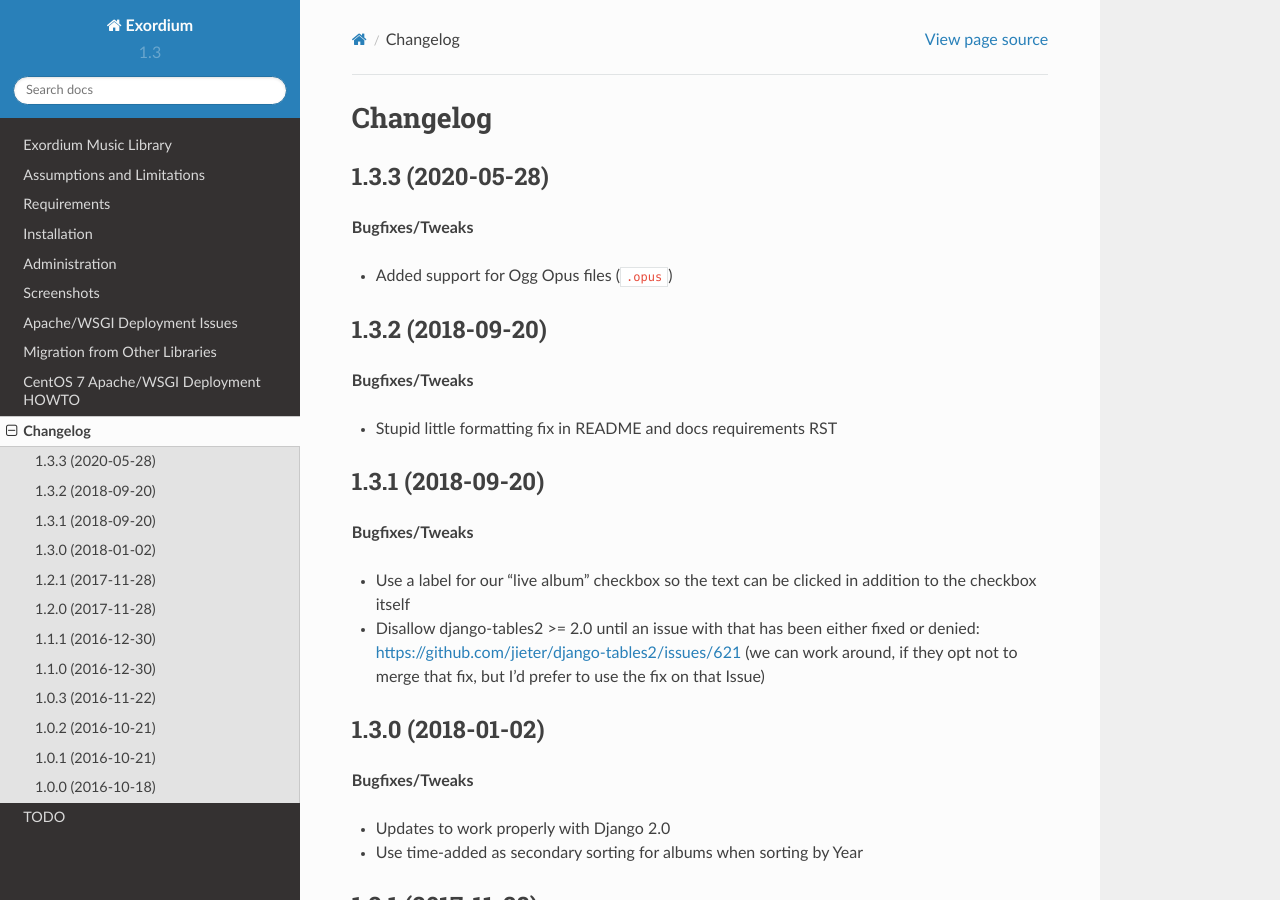
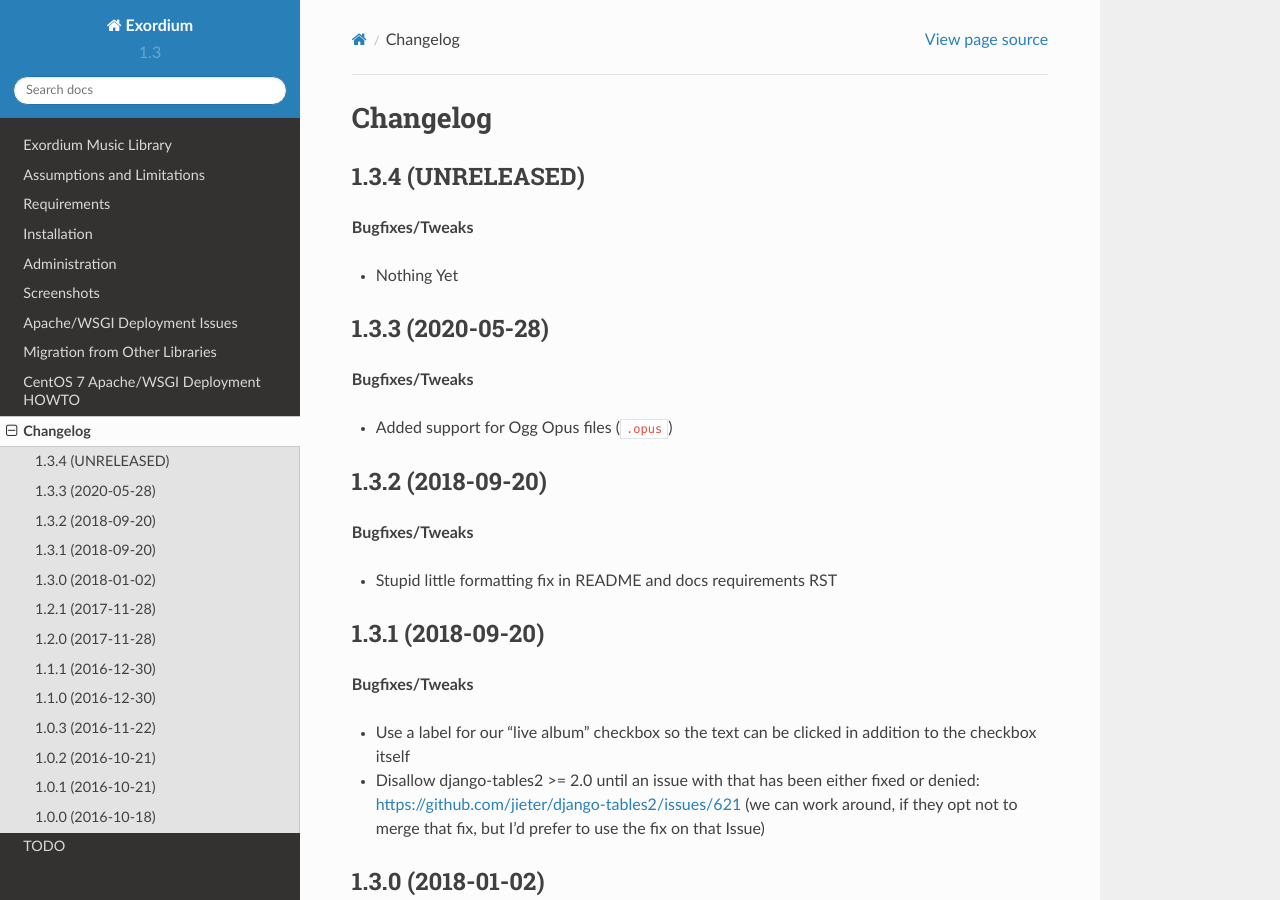
Before and after one commit to apocalyptech/exordium, a Sphinx documentation site: the page built from docs/changelog.rst, in a window 1280 px wide and 900 px high. Built offline with Sphinx 7.4.7 and the Read the Docs theme 2.0.0, drawn with Linux system fonts in a browser that asks for light colours; some of the changed text lies outside the part shown.

Commit message:
pre-emptively bumping to v1.3.4

```diff
--- a/CHANGELOG.rst
+++ b/CHANGELOG.rst
@@ -1,3 +1,10 @@
+1.3.4 (UNRELEASED)
+------------------
+
+**Bugfixes/Tweaks**
+
+- Nothing Yet
+
 1.3.3 (2020-05-28)
 ------------------
 
--- a/docs/conf.py
+++ b/docs/conf.py
@@ -52,7 +52,7 @@
 
 # General information about the project.
 project = 'Exordium'
-copyright = '2016-2018, CJ Kucera'
+copyright = '2016-2020, CJ Kucera'
 author = 'CJ Kucera'
 
 # The version info for the project you're documenting, acts as replacement for
@@ -62,7 +62,7 @@
 # The short X.Y version.
 version = '1.3'
 # The full version, including alpha/beta/rc tags.
-release = '1.3.3'
+release = '1.3.4'
 
 # The language for content autogenerated by Sphinx. Refer to documentation
 # for a list of supported languages.
--- a/exordium/__init__.py
+++ b/exordium/__init__.py
@@ -1,3 +1,3 @@
 default_app_config = 'exordium.apps.ExordiumConfig'
 
-__version__ = '1.3.3'
+__version__ = '1.3.4'
```
